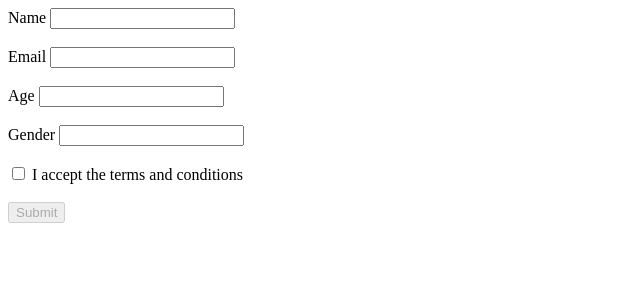
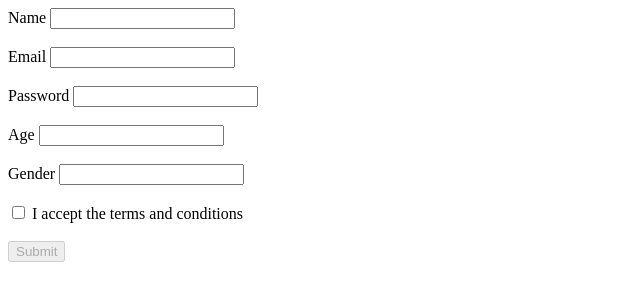
Before and after one commit to acciojob/form-validation-and-submission-Dhruwvaviya999, a website: page main.html in a window 1280 px wide. Shown: the whole page, without its empty margins (0-640 px from the left). Drawn offline with Linux system fonts and the light colour scheme.

Commit message:
created a submission

```diff
--- a/main.html
+++ b/main.html
@@ -13,6 +13,8 @@
 		<input type="text" id="name" name="name" /><br><br>
 		<label>Email</label>
 		<input type="text" name="email" id="email" /><br><br>
+		<label>Password</label>
+		<input type="password" name="password" id="password" /><br><br>
 		<label>Age</label>
 		<input type="number" id="age" /><br><br>
 		<label>Gender</label>
```
